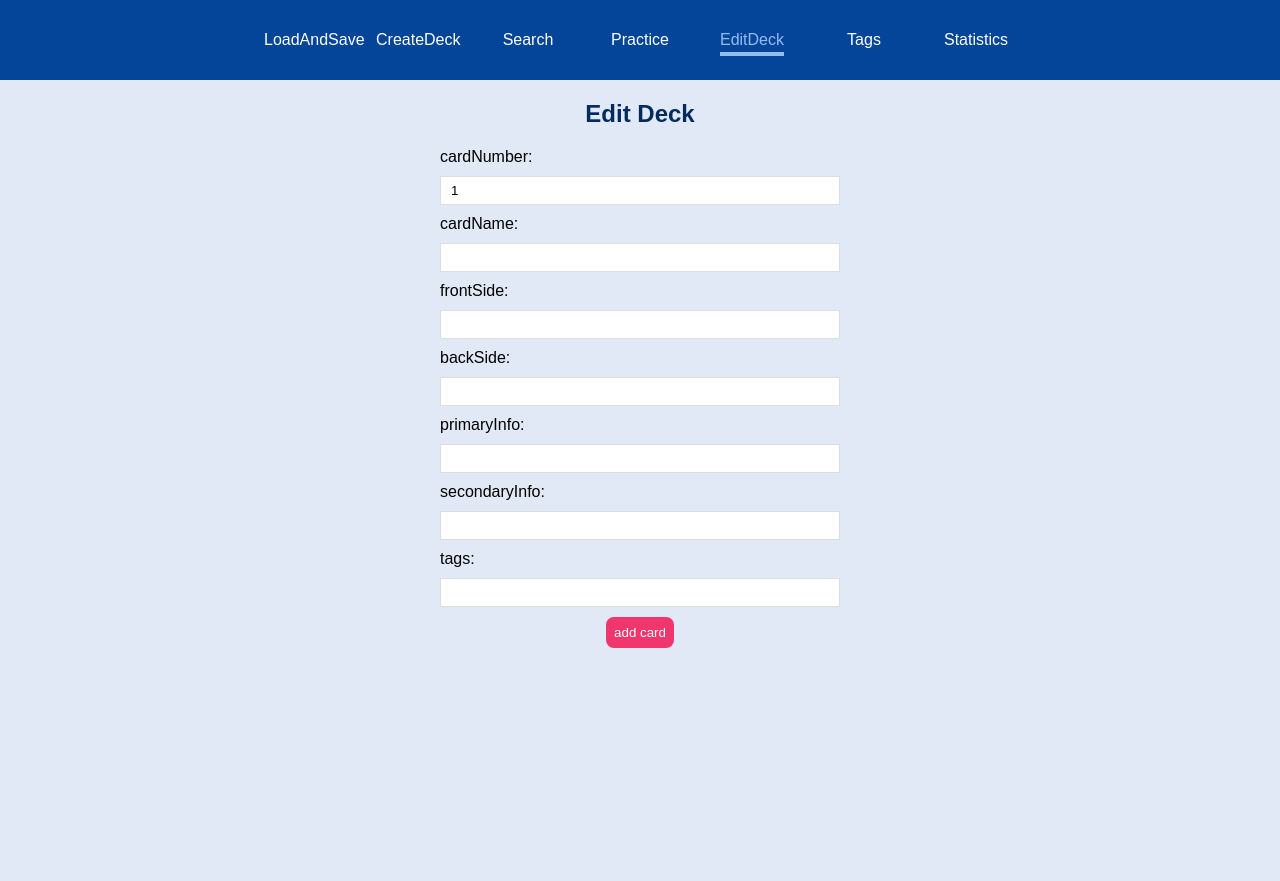
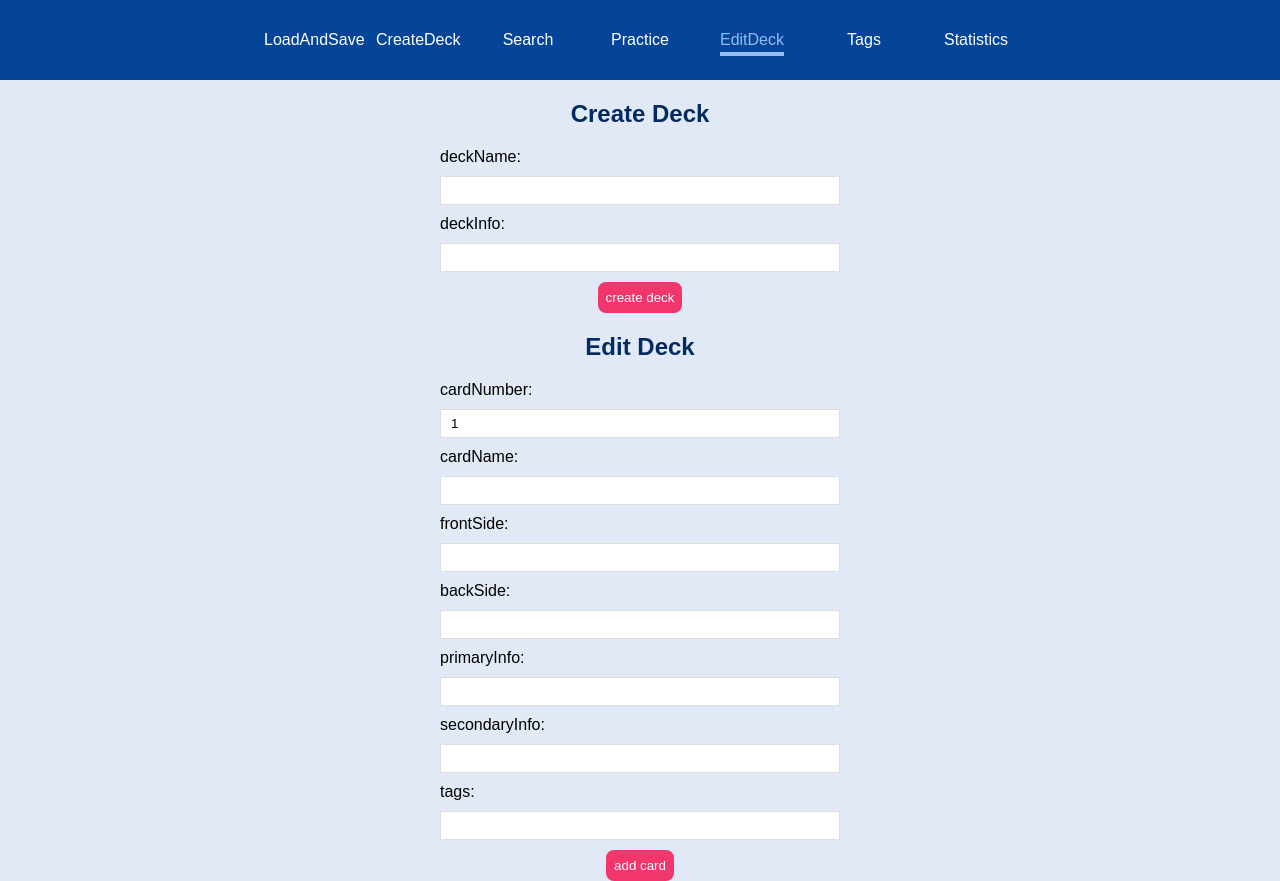
Before and after one commit to Weiqifan1/hanzimining, a React (Create React App) app: page /editdeck in a window 1280 px wide. Before the commit the page ends 800 px from the top, so only its background shows below. Built offline with nearby package versions, Linux system fonts and the light colour scheme.

Commit message:
2023-02-11_1325_createNewDeckWorks

```diff
--- a/src/pages/EditDeck.tsx
+++ b/src/pages/EditDeck.tsx
@@ -11,16 +11,20 @@ import {FlashCard} from "../interfaces/flashcard";
 import tags from "./Tags";
 
 const EditDeck: React.FunctionComponent<IPage> = props => {
-
     const addCharactersReference = useRef<HTMLInputElement | null>(null);
     useEffect(()=>{addCharactersReference.current?.focus();},[])
 
     const dispatch = useDispatch();
+    const {createDeck} = bindActionCreators(characterSRSactionCreators, dispatch)
     const {addNewCardsToDeck} = bindActionCreators(characterSRSactionCreators, dispatch)
     const characterSRSstate: FlashCardDeck = useSelector(
         (state: State) => state.characterSRS
     )
+    //create deck
+    const [localdeckName, setLocaldeckName] = useState<string>("")
+    const [localdeckInfo, setLocaldeckInfo] = useState<string>("")
 
+    //create card
     const [localcardNumber, setLocalcardNumber] = useState<number>(characterSRSstate.cards.length + 1)
     const [localcardName, setLocalcardName] = useState<string>("")
     const [localfrontSide, setLocalfrontSide] = useState<string>("")
@@ -29,6 +33,17 @@ const EditDeck: React.FunctionComponent<IPage> = props => {
     const [localsecondaryInfo, setLocalsecondaryInfo] = useState<string>("")
     const [localnotableCards, setLocalnotableCards] = useState<string>("")
     const [localtags, setLocaltags] = useState<string>("")
+
+    function createDeckGetData() {
+        const newdeck: FlashCardDeck = {
+            deckName: localdeckName,
+            deckInfo: localdeckInfo,
+            settings: {},
+            tags: {},
+            cards: []
+        }
+        createDeck([], newdeck)
+    }
 
     function addFormInputToDeck() {
         const deck: FlashCardDeck = characterSRSstate
@@ -76,6 +91,24 @@ const EditDeck: React.FunctionComponent<IPage> = props => {
         setLocalcardNumber(newNumber);
     }
 
+    const createDeckReact = (): ReactElement => {
+        return <section className="create">
+            <form>
+                <label>
+                    deckName:
+                    <input type="text" name="deckName" value={localdeckName} onChange={e => setLocaldeckName(e.currentTarget.value)}></input>
+                </label>
+                <label>
+                    deckInfo:
+                    <input type="text" name="deckInfo" value={localdeckInfo} onChange={e => setLocaldeckInfo(e.currentTarget.value)}></input>
+                </label>
+            </form>
+            <button type="button" onClick={
+                () => createDeckGetData() }>
+                {"create deck"}</button>
+        </section>
+    }
+
     const newCardFrom = (): ReactElement => {
 
         return <section className="create">
@@ -119,8 +152,9 @@ const EditDeck: React.FunctionComponent<IPage> = props => {
     //add delete card code
     //add change card number code -- it should be possible to change the place of a card in the deck
     return <section>
-
-        <h1> Edit Deck </h1>
+        <h1>Create Deck</h1>
+        {createDeckReact()}
+        <h1>Edit Deck</h1>
         {newCardFrom()}
     </section>
 };
--- a/src/state/action-creators/characterSRSactionCreator.ts
+++ b/src/state/action-creators/characterSRSactionCreator.ts
@@ -92,6 +92,18 @@ export const editListItemInBulk = (listItemsInBulk: FlashCard[], characterSRSobj
     }
 }
 
+export const createDeck = (newCards: FlashCard[], characterSRSobject: FlashCardDeck) => {
+    return (dispatch: Dispatch<CharacterSRSaction>) => {
+        dispatch({
+            type: CharacterSRSactionTypes.CREATENEWDECK,
+            payload: {
+                CharactersSRS: characterSRSobject,
+                Content: newCards
+            }
+        })
+    }
+}
+
 export const addNewCardsToDeck = (newCards: FlashCard[], characterSRSobject: FlashCardDeck) => {
     return (dispatch: Dispatch<CharacterSRSaction>) => {
         dispatch({
--- a/src/state/action-types/characterSRSactionTypes.ts
+++ b/src/state/action-types/characterSRSactionTypes.ts
@@ -5,5 +5,6 @@ export enum CharacterSRSactionTypes{
     ADDNEWCARDSTODECK = "addnewcardstodeck",
     ADDNEWTAG = "addnewtag",
     REMOVETAG = "removetag",
-    EDITSINGLETAG = "editsingletag"
+    EDITSINGLETAG = "editsingletag",
+    CREATENEWDECK = "createnewdeck"
 }
--- a/src/state/reducers/characterSRSreducer.ts
+++ b/src/state/reducers/characterSRSreducer.ts
@@ -2,6 +2,7 @@ import {CharacterSRSaction} from "../actions/characterSRSactions";
 import {CharacterSRSactionTypes} from "../action-types/characterSRSactionTypes";
 import {FlashCard} from "../../interfaces/flashcard";
 import {FlashCardDeck} from "../../interfaces/flashcarddeck"
+import CreateDeck from "../../pages/CreateDeck";
 
 const initialState: FlashCardDeck = {
     deckName: '',
@@ -39,6 +40,14 @@ const editListItemsInBulk = (newContentInBulk: FlashCard[], characterSRSObject:
         ...characterSRSObject,
         deckName: characterSRSObject.deckName,
         cards: redoneArray
+    }
+    return result
+}
+
+const createDeck = (newContentInBulk: FlashCard[], characterSRSObject: FlashCardDeck): FlashCardDeck => {
+    const result: FlashCardDeck = {
+        ...characterSRSObject,
+        cards: newContentInBulk
     }
     return result
 }
@@ -247,6 +256,8 @@ const characterSRSreducer = (state: FlashCardDeck = initialState, action: Charac
             return editListItemsInBulk(action.payload.Content, action.payload.CharactersSRS)
         case CharacterSRSactionTypes.ADDNEWCARDSTODECK:
             return addNewCardToDeck(action.payload.Content, action.payload.CharactersSRS)
+        case CharacterSRSactionTypes.CREATENEWDECK:
+            return createDeck(action.payload.Content, action.payload.CharactersSRS)
         default:
             return state
     }
```
Also changed, not shown: src/state/actions/characterSRSactions.ts (+9 -1 lines).
